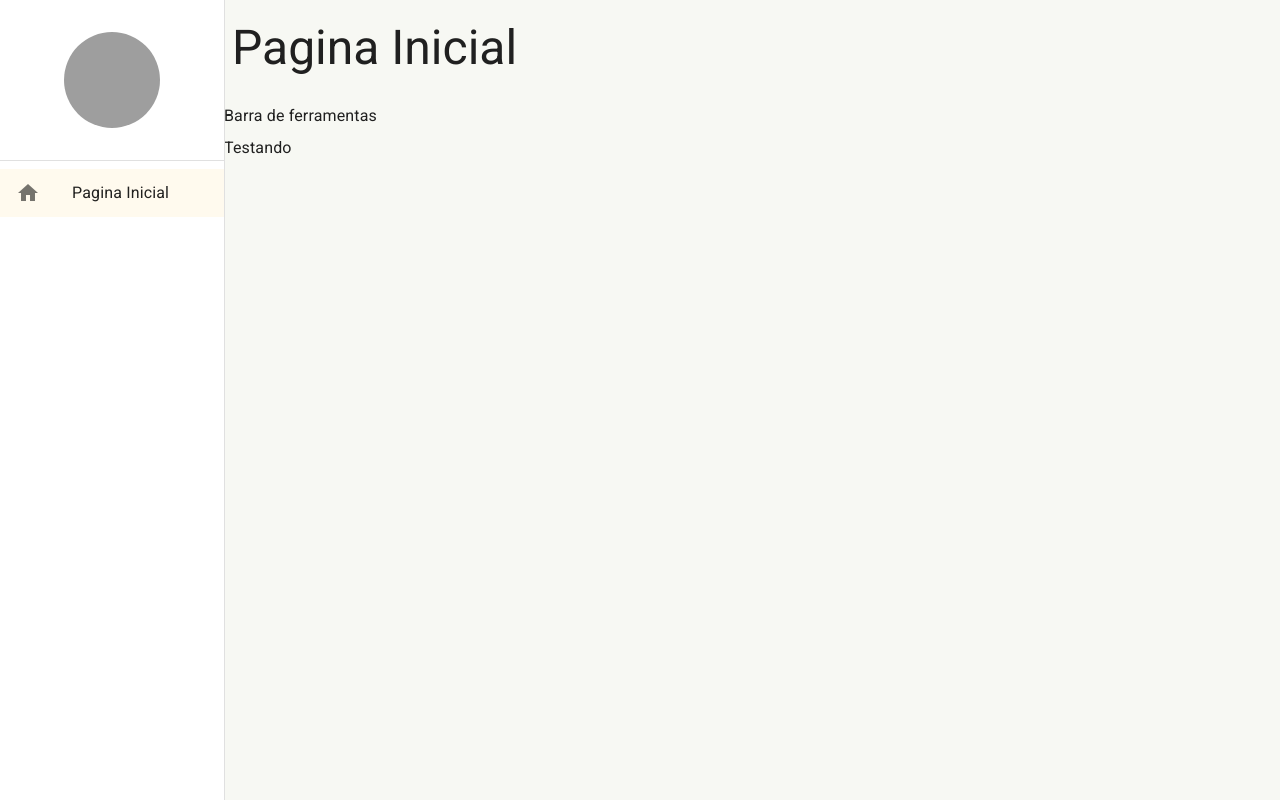
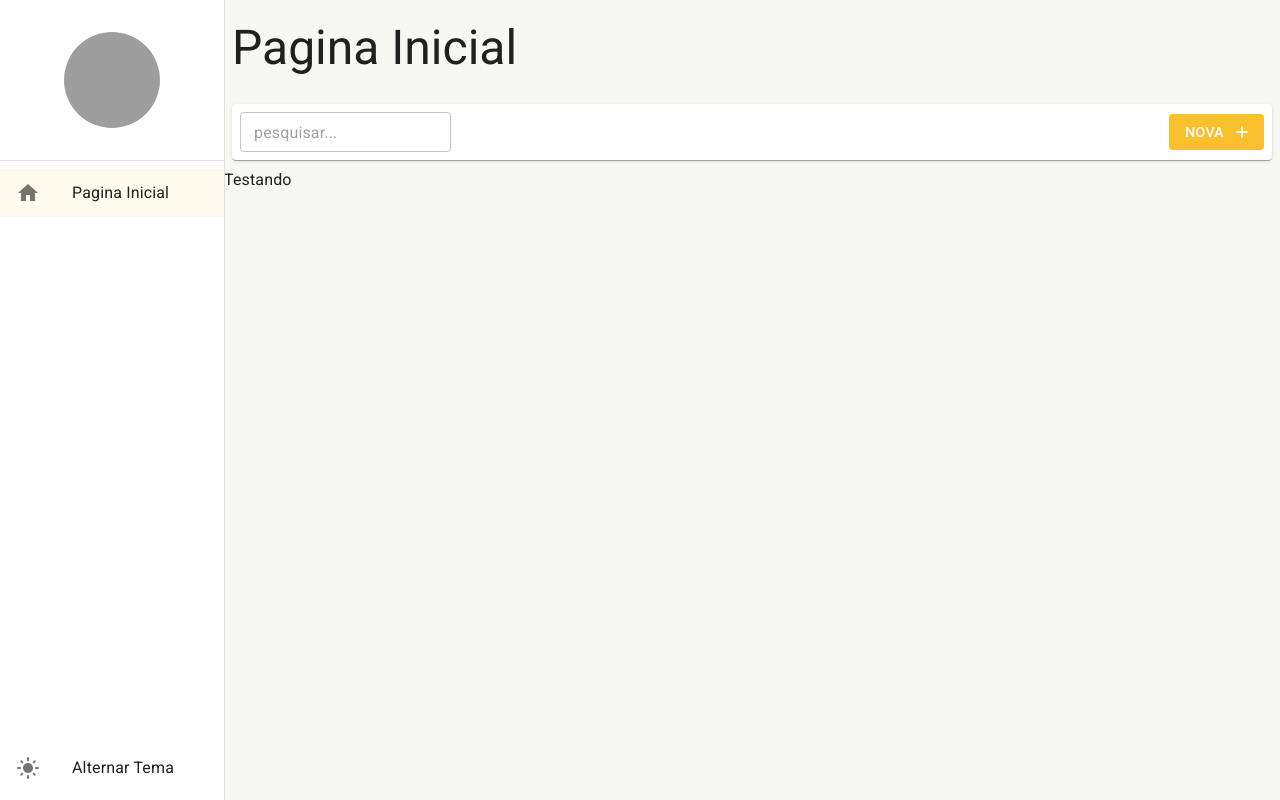
Before and after one commit to vitorcoke/Cadastro-typescript-material-ui, a React (Create React App) app: page /pagina-inicial in a window 1280 px wide. Built offline with nearby package versions, Linux system fonts and the light colour scheme; grey boxes are pictures that could not be loaded.

Commit message:
feat: alterações nos arquivos da barra de ferramenta

```diff
--- a/package.json
+++ b/package.json
@@ -27,8 +27,8 @@
     "@types/node": "^16.11.26",
     "@types/react": "^17.0.39",
     "@types/react-dom": "^17.0.11",
-    "@typescript-eslint/eslint-plugin": "^5.12.1",
-    "@typescript-eslint/parser": "^5.12.1",
+    "@typescript-eslint/eslint-plugin": "^5.13.0",
+    "@typescript-eslint/parser": "^5.13.0",
     "eslint": "^8.10.0",
     "eslint-plugin-react": "^7.29.2",
     "typescript": "^4.5.5"
--- a/src/App.tsx
+++ b/src/App.tsx
@@ -1,6 +1,6 @@
 import { BrowserRouter } from 'react-router-dom';
 import AppRoutes from './routes';
-import LateralMenu from './shared/components/menu-lateral/LateralMenu';
+import LateralMenu from './shared/components/lateral-menu/LateralMenu';
 import { DraweProvider } from './shared/contexts/DrawerContext';
 import { AppThemeProvider } from './shared/contexts/ThemeContext';
 
--- a/src/pages/dashboard/Dashboard.tsx
+++ b/src/pages/dashboard/Dashboard.tsx
@@ -1,9 +1,16 @@
+import ToolbarList from '../../shared/components/toolbar-list/ToobarList';
 import LayoutBasePage from '../../shared/layouts/LayoutBasePage';
 
 
 const Dashboard = () => {
   return (
-    <LayoutBasePage titulo='Pagina Inicial' barraDeFerramentas={<>Barra de ferramentas</>}>
+    <LayoutBasePage
+      titulo='Pagina Inicial'
+      barraDeFerramentas={(<ToolbarList
+        mostrarInputBusca
+        textoBotaoNovo='Nova'
+      />)}
+    >
       Testando
     </LayoutBasePage>
   );
--- a/src/shared/components/menu-lateral/LateralMenu.tsx
+++ b/src/shared/components/lateral-menu/LateralMenu.tsx
@@ -2,6 +2,7 @@ import { Avatar, Divider, Drawer, Icon, List, ListItemButton, ListItemIcon, List
 import { Box } from '@mui/system';
 import { useDrawerContext } from '../../contexts/DrawerContext';
 import { useMatch, useNavigate, useResolvedPath } from 'react-router-dom';
+import { useAppThemeContext } from '../../contexts/ThemeContext';
 
 interface IListItemLinkProps {
   to: string,
@@ -36,6 +37,7 @@ const MenuLateral: React.FC = ({ children }) => {
   const theme = useTheme();
   const smDown = useMediaQuery(theme.breakpoints.down('sm'));
   const { isDrawerOpen, toogleDrawerOpen, drawerOptions } = useDrawerContext();
+  const { toogleTheme, themeName } = useAppThemeContext();
 
   return (
     <>
@@ -72,6 +74,16 @@ const MenuLateral: React.FC = ({ children }) => {
               ))}
             </List>
           </Box>
+          <Box >
+            <List component='nav'>
+              <ListItemButton  onClick={toogleTheme}>
+                <ListItemIcon>
+                  <Icon>{themeName === 'dark' ?  'dark_mode' : 'light_mode'}</Icon>
+                </ListItemIcon>
+                <ListItemText primary="Alternar Tema" />
+              </ListItemButton>
+            </List>
+          </Box>
         </Box>
       </Drawer>
 
--- /dev/null
+++ b/src/shared/components/toolbar-list/ToobarList.tsx
@@ -0,0 +1,57 @@
+import { Button, Icon, Paper, TextField, useTheme } from '@mui/material';
+import { Box } from '@mui/system';
+
+interface IToobarListProps {
+  textoDabusca?: string,
+  mostrarInputBusca?: boolean,
+  aoMudarTextoDeBusca?: (novoTexto: string) => void,
+  textoBotaoNovo?: string,
+  mostrarBotaoNovo?: boolean,
+  aoClicarEmNovo?: () => void
+}
+
+const ToolbarList: React.FC<IToobarListProps> = ({
+  textoDabusca = '',
+  mostrarInputBusca = false,
+  aoMudarTextoDeBusca,
+  aoClicarEmNovo,
+  mostrarBotaoNovo = true,
+  textoBotaoNovo = 'Novo'
+}) => {
+
+  const theme = useTheme();
+
+  return (
+    <Box
+      height={theme.spacing(7)}
+      marginX={1}
+      padding={1}
+      paddingX={1}
+      display='flex'
+      gap={1}
+      alignItems='center'
+      component={Paper}
+    >
+      {mostrarInputBusca && (<TextField
+        size='small'
+        placeholder='pesquisar...'
+        value={textoDabusca}
+        onChange={(e) => aoMudarTextoDeBusca?.(e.target.value)}
+      />)}
+      <Box flex={1} display='flex' justifyContent='end'>
+        {mostrarBotaoNovo && (<Button
+          variant='contained'
+          color='primary'
+          disableElevation
+          endIcon={<Icon>add</Icon>}
+          onClick={aoClicarEmNovo}
+        >
+          {textoBotaoNovo}
+        </Button>)}
+      </Box>
+
+    </Box>
+  );
+};
+
+export default ToolbarList;
--- a/src/shared/layouts/LayoutBasePage.tsx
+++ b/src/shared/layouts/LayoutBasePage.tsx
@@ -34,6 +34,7 @@ const LayoutBasePage: React.FC<ILayoutBasePageProps> = ({ children, titulo, barr
           </IconButton>
         )}
 
+
         <Typography
           overflow='hidden'
           whiteSpace='nowrap'
--- a/src/shared/themes/Dark.ts
+++ b/src/shared/themes/Dark.ts
@@ -19,5 +19,10 @@ export const DarkTheme = createTheme({
       default: '#202124',
       paper: '#303134'
     }
+  },
+  typography:{
+    allVariants: {
+      color: 'white'
+    }
   }
 });
```
Also changed, not shown: .eslintrc.json, 2 other files (tests, documents, lock files or other folders).
